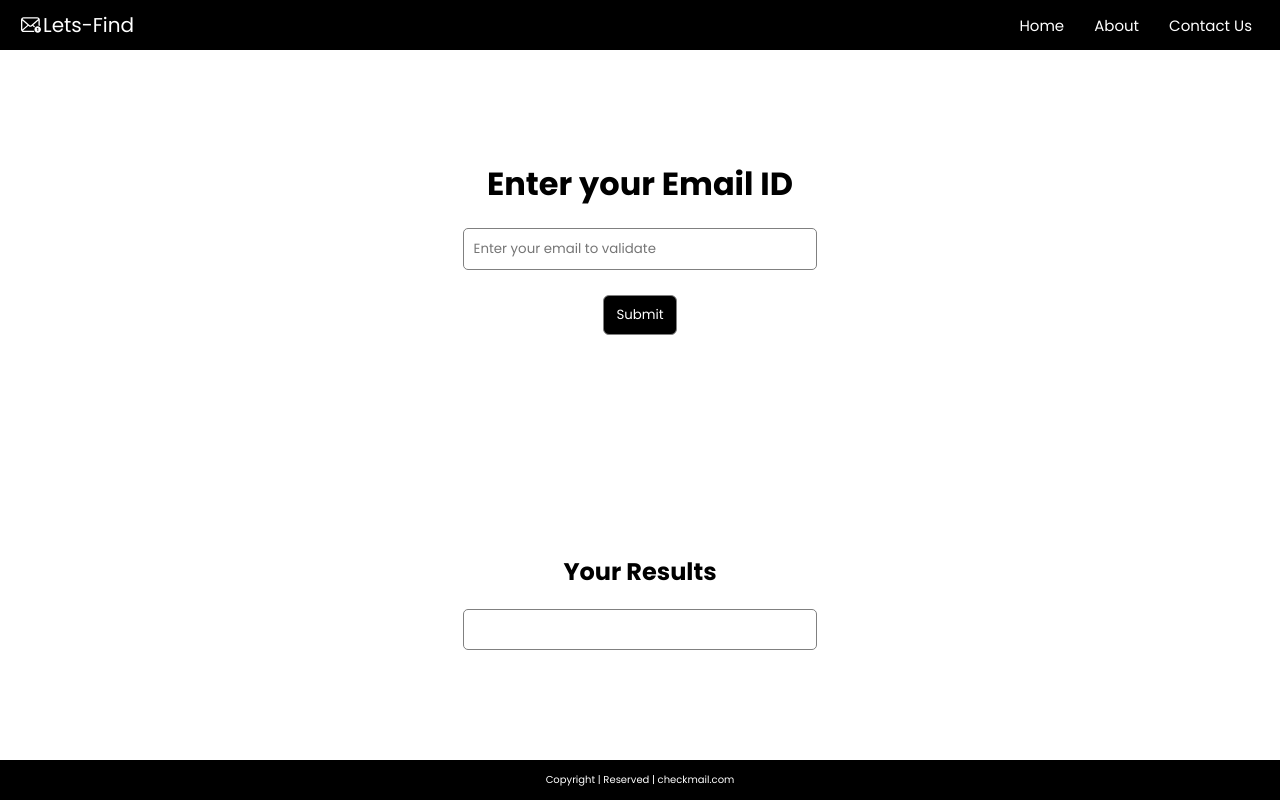
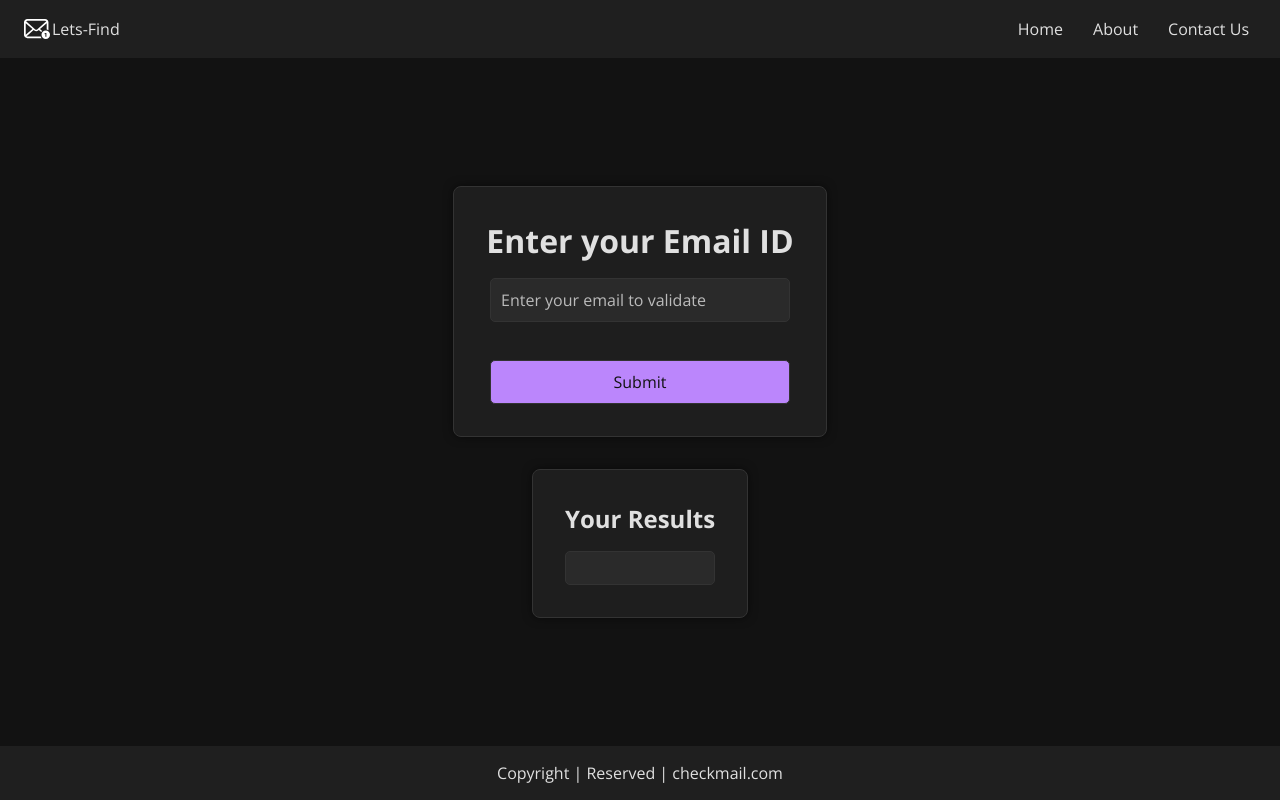
Before and after one commit to Abhiram003/Email-validator-web-application-, a plain HTML site: page index.html in a window 1280 px wide. Drawn offline with nearby package versions, Linux system fonts and the light colour scheme.

Commit message:
style.css

```diff
--- a/style.css
+++ b/style.css
@@ -1,26 +1,32 @@
-@import url('https://fonts.googleapis.com/css2?family=Open+Sans:ital,wght@0,300..800;1,300..800&family=Poppins:ital,wght@0,100;0,200;0,300;0,400;0,500;0,600;0,700;0,800;0,900&display=swap');
+@import url('https://fonts.googleapis.com/css2?family=Open+Sans:wght@300;400;600;700&display=swap');
 
 * {
     margin: 0;
     padding: 0;
+    box-sizing: border-box;
     font-family: "Open Sans", sans-serif;
-       font-family: "Poppins", sans-serif;
+}
+
+body {
+    display: flex;
+    flex-direction: column;
+    min-height: 100vh;
+    background-color: #121212;
+    color: #e0e0e0;
 }
 
 nav {
-       min-height: 50px;
-       background-color: black;
-       color: white;
+    background-color: #1f1f1f;
+    color: #e0e0e0;
     display: flex;
     justify-content: space-between;
     align-items: center;
-       font-size: 20px;
-       padding: 0 13px;
+    padding: 1rem;
 }
 
 .logo img {
     padding: 0 2px;
-       width: 20px;
+    width: 30px;
     filter: invert(1);
 }
 
@@ -30,34 +36,37 @@ nav {
     align-items: center;
     justify-content: center;
 }
-
 ul {
     display: flex;
 }
 
 ul li {
-       list-style-type: none;
-       padding: 0 15px;
-       font-size: 15px;
+    list-style: none;
+    margin: 0 15px;
 }
 
 ul li a {
-       color: white;
+    color: #e0e0e0;
     text-decoration: none;
+    transition: color 0.3s;
+}
+
+ul li a:hover {
+    color: #bb86fc;
 }
 
 footer {
-       background-color: black;
-       color: white;
-       display: flex;
-       justify-content: center;
-       align-items: center;
-       font-size: 10px;
-       height: 40px;
+    background-color: #1f1f1f;
+    color: #e0e0e0;
+    text-align: center;
+    padding: 1rem 0;
+    position: relative;
+    bottom: 0;
+    width: 100%;
 }
 
 main {
-    min-height: calc(100vh - 90px);
+    flex: 1;
     display: flex;
     flex-direction: column;
     justify-content: center;
@@ -67,53 +76,67 @@ main {
 
 .container {
     max-width: 80vw;
-       margin: auto;
-       padding: 9px 15px;
+    margin: 1rem auto;
+    padding: 2rem;
+    border: 1px solid #333;
+    border-radius: 8px;
+    background-color: #1e1e1e;
+    box-shadow: 0 0 10px rgba(0, 0, 0, 0.5);
 }
 
-.container h1 {
-       padding-bottom: 20px;
+input[type="email"], .btn {
+    padding: 10px;
+    border: 1px solid #333;
+    border-radius: 5px;
+    width: 100%;
+    max-width: 300px;
+    margin-top: 1rem;
+    font-size: 1rem;
+    background-color: #2a2a2a;
+    color: #e0e0e0;
+}
+
+input[type="email"]::placeholder {
+    color: #bbb;
 }
 
 .btn {
-       background-color: black;
-       color: white;
-       border: 1px solid gray;
-       border-radius: 6px;
-       padding: 9px 12px;
+    background-color: #bb86fc;
+    color: #121212;
     cursor: pointer;
-   }
-#emailId{
-    margin-top: 0px;
-    padding: 10px;
-    border: 1px solid gray;
-    border-radius: 5px;
-    min-width: 26vw;
-   }
-#resultCont {
-       margin-top: 20px;
-       padding: 10px;
-       border: 1px solid gray;
-       border-radius: 5px;
-       min-width: 26vw;
-       min-height: 1.5vw
+    transition: background-color 0.3s, transform 0.2s;
 }
 
-   @media only screen and (max-width: 600px) {
-       body {
-           background-color: lightblue;
+.btn:hover {
+    background-color: #952cd2;
+    transform: scale(1.05);
 }
-       .container {
-           font-size: 12px;
+
+#resultCont {
+    margin-top: 1rem;
+    padding: 1rem;
+    border: 1px solid #333;
+    border-radius: 5px;
+    width: 100%;
+    max-width: 300px;
+    background-color: #2a2a2a;
 }
+
+@media (max-width: 600px) {
     nav {
         flex-direction: column;
     }
-       .logo {
-           padding: 6px 0;
+
+    .container {
+        font-size: 14px;
     }
-       .logo img {
-           width: 20px;
-           filter: invert(1);
+
+    ul {
+        flex-direction: column;
+        align-items: center;
+    }
+
+    ul li {
+        margin: 10px 0;
     }
 }
```
Lines whose indentation alone changed are shown as unchanged.
